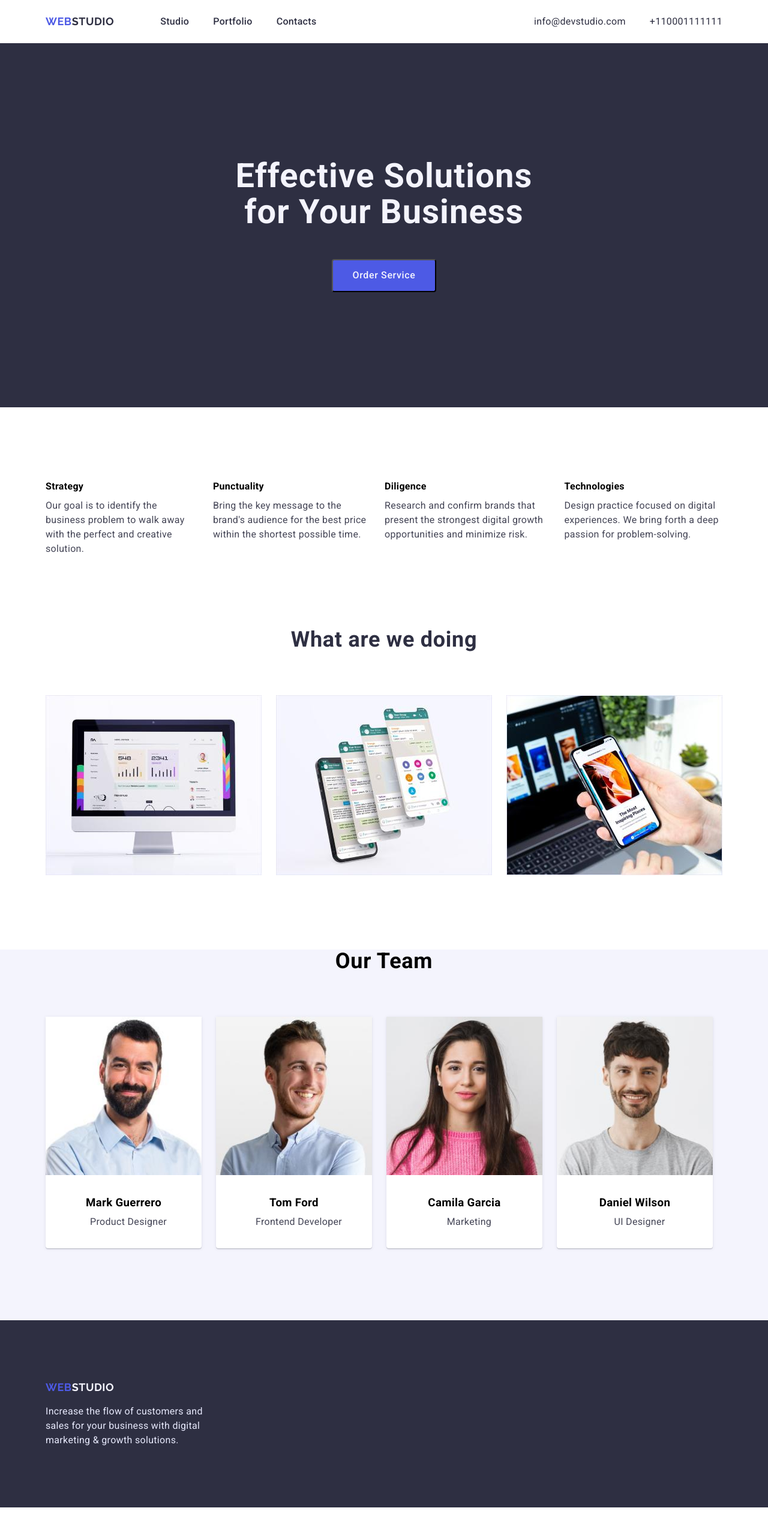
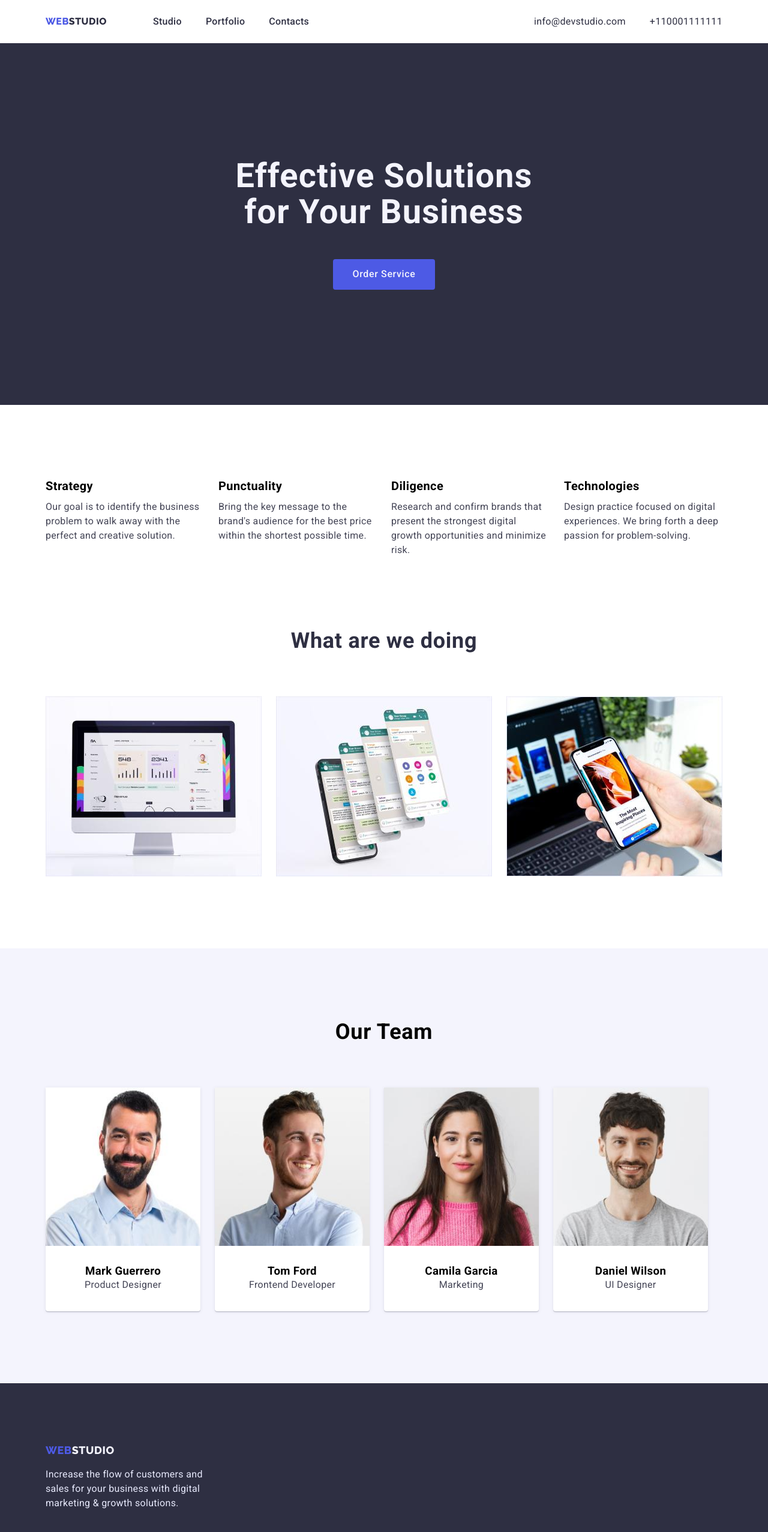
Before and after one commit to vadymtkach/goit-markup-hw-03, a plain HTML site: page index.html in a window 1280 px wide. Shown: the whole page at 60% size. Before the commit the page ends 2513 px from the top, so only its background shows below. Drawn offline with nearby package versions, Linux system fonts and the light colour scheme.

Commit message:
change-after-mentor

```diff
--- a/css/styles.css
+++ b/css/styles.css
@@ -52,6 +52,10 @@ p{
     line-height: 1.5;
     letter-spacing: 0.02em;
 }
+img{
+    display: block;
+    max-width: 100%;
+}
 
 
 
@@ -98,12 +102,11 @@ button{
 
     padding: 8px 16px;
 
-    padding-top: 96px;
-    padding-bottom: 72px;
 
 }
 .filters-item{
     margin-right: 24px;
+    margin-bottom: 72px;
 
 }
 .filters-item:last-child{
@@ -115,14 +118,20 @@ button{
 .hero{
     background-color: var(--navy-blue);
     text-align: center;
+
+    padding-top: 192px;
+    padding-bottom: 192px;
 }
-
+.our-mission{
+    padding-top: 120px;
+    padding-bottom: 120px;
+}
 
 .our-mission-tittle{
 
 
     font-weight: 700;
-    font-size: 16px;
+    font-size: 20px;
     line-height: 1.5;
     letter-spacing: 0.02em;
 
@@ -131,7 +140,7 @@ button{
 
 .header-logo{
     font-family: Raleway,sans-serif ;
-    font-size: 18px;
+    font-size: 16px;
     line-height: 1.33;
     text-decoration: none;
     color: var(--navy-blue);
@@ -139,8 +148,7 @@ button{
     font-weight: 800;
 
     margin-right: 77px;
-    padding-top: 24px;
-    padding-bottom: 24px;
+
 
 
 
@@ -150,6 +158,7 @@ button{
 
 .site-nav{
     display: flex;
+    align-items: center;
 
 }
 .main-nav{
@@ -236,7 +245,8 @@ button{
     min-width: 170px;
 
     text-align: center;
-    margin-bottom: 192px;
+    border: 0;
+
 
 
 }
@@ -249,13 +259,13 @@ button{
     font-size: 56px;
     line-height: 1.07;
 
-    padding-top: 192px;
-    padding-bottom: 48px;
+
 
     text-align: center;
     letter-spacing: 0.02em;
 
     color: var(--light-cloud);
+    margin-bottom: 48px;
 
 
 
@@ -278,19 +288,28 @@ button{
 
 
 }
+.portfolio{
+    padding-top: 96px;
+}
 
 .feauters-list{
     display: flex;
-    padding-bottom: 120px;
-    padding-top: 120px;
+
+
+
+
 
 }
 .list-item{
 
     margin-right: 24px;
+    flex-basis: calc(100% / 4 );
 }
 .list-item:last-child{
     margin-right: 0;
+}
+.what-we-do{
+    padding-bottom: 120px;
 }
 
 .what-wedo{
@@ -304,6 +323,7 @@ button{
     margin-bottom: 72px;
     text-align: center;
     padding-bottom: 0;
+    padding-top: 0;
 }
 .what-wedo-list{
     display: flex;
@@ -311,7 +331,7 @@ button{
 }
 .what-wedo-item{
     margin-right: 24px;
-    margin-bottom: 120px;
+
 }
 .what-wedo-item:last-child{
     margin-right: 0;
@@ -331,15 +351,20 @@ button{
 .our-team-list{
     display: flex;
 }
+.pro-card-content{
+    padding-top: 32px;
+    padding-bottom: 32px;
+    padding-left: 16px;
+
+    border: 0.5px solid #F4F4FD;
+}
 .our-mission-item{
     font-weight: 700;
-    font-size: 16px;
+    font-size: 20px;
     line-height: 1.5;
     letter-spacing: 0.02em;
 
-    margin-top: 32px;
-    margin-bottom: 8px;
-    margin-left: 16px;
+
     padding-right: auto;
 
 
@@ -347,7 +372,7 @@ button{
 
 }
 .card-text{
-    margin-left: 16px;
+
     padding-bottom: 0;
 }
 
@@ -355,32 +380,32 @@ button{
     background-color: var(--color-white);
 
     margin-right: 24px;
-    margin-bottom: 120px;
+
     border-radius: 0px 0px 4px 4px;
 
     flex-direction: column;
     box-shadow: 0px 1px 6px rgba(46, 47, 66, 0.08), 0px 1px 1px rgba(46, 47, 66, 0.16), 0px 2px 1px rgba(46, 47, 66, 0.08);
 }
-.card-name{
-    margin-top: 32px;
-
-    margin-bottom: 0;
+.team-content{
+    padding-top: 32px;
+    padding-bottom: 32px;
+    padding-right: 16px;
+    padding-left: 16px;
     text-align: center;
 }
-.card-text{
-    margin-bottom: 32px;
+
+
+.pro-card-text{
+
     margin-top: 8px;
-    text-align: center;
 
-}
-.pro-card-text{
-    margin-bottom: 32px;
-    margin-top: 8px;
-    margin-left: 16px;
 
 }
 .our-team{
     background-color: var(--light-cloud);
+
+    padding-top: 120px;
+    padding-bottom: 120px;
 }
 
 .project-cards{
@@ -403,7 +428,7 @@ button{
 
     margin-right: 24px;
     margin-bottom: 48px;
-    box-shadow: 0px 1px 6px rgba(46, 47, 66, 0.08);
+
 
 
 
@@ -419,7 +444,7 @@ button{
     letter-spacing: 0.03em;
     font-weight: 800;
 
-    padding-top: 100px;
+
     display: block;
     margin-bottom: 16px;
 
@@ -428,11 +453,19 @@ button{
 footer{
     background-color: var(--navy-blue);
 
+    padding-top: 100px;
+    display: block;
+
+    padding-bottom: 100px;
+
+
+
+
 }
 .footer-text{
     color: var(--accent-cornflower);
 
-    padding-bottom: 100px;
+
     display: block;
     width: 264px;
 }
--- a/index.html
+++ b/index.html
@@ -5,7 +5,7 @@
     <meta http-equiv="X-UA-Compatible" content="IE=edge">
     <meta name="viewport" content="width=device-width, initial-scale=1.0">
     <title>webstudio</title>
-    <link href="https://fonts.googleapis.com/css2?family=Raleway:wght@700&family=Roboto:wght@400;500;700;900&display=swap" rel="stylesheet">
+    <link href="https://fonts.googleapis.com/css2?family=Raleway:wght@800&family=Roboto:wght@400;500;700;900&display=swap" rel="stylesheet">
     <link rel="stylesheet" href="https://cdnjs.cloudflare.com/ajax/libs/modern-normalize/1.1.0/modern-normalize.min.css">
     <link rel="stylesheet" href="./css/styles.css">
 </head>
@@ -80,14 +80,14 @@
 
         </section>
 
-        <section>
+        <section class="what-we-do">
             <div class="container">
                 <h2 class="what-wedo">What are we doing</h2>
 
                 <ul class="what-wedo-list">
-                    <li class="what-wedo-item"><a href=""><img src="./images/wedo1.jpg" alt="computer" width="360"></a></li>
-                    <li class="what-wedo-item"><a href=""><img src="./images/wedo2.jpg" alt="phone" width="360"></a></li>
-                    <li class="what-wedo-item"><a href=""><img src="./images/wedo3.jpg" alt="computer and phone" width="360"></a></li>
+                    <li class="what-wedo-item"><img src="./images/wedo1.jpg" alt="computer" width="360"></li>
+                    <li class="what-wedo-item"><img src="./images/wedo2.jpg" alt="phone" width="360"></li>
+                    <li class="what-wedo-item"><img src="./images/wedo3.jpg" alt="computer and phone" width="360"></li>
                 </ul>
             </div>
 
@@ -104,25 +104,37 @@
                 <ul class="our-team-list">
                     <li class="our-team-item">
                         <img src="./images/mark.jpg" alt="mark" width="260" height="264">
+                        <div class="team-content">
                             <h3 class="card-name">Mark Guerrero</h3>
                             <p class="card-text">Product Designer</p>
+                        </div>
+
                     </li>
 
                     <li class="our-team-item">
                         <img src="./images/tom.jpg" alt="tom" width="260" height="264">
+                        <div class="team-content">
                             <h3 class="card-name">Tom Ford</h3>
                             <p class="card-text">Frontend Developer</p>
+                        </div>
+
                     </li>
 
                     <li class="our-team-item">
                         <img src="./images/camila.jpg" alt="Camilla" width="260" height="264">
+                        <div class="team-content">
                             <h3 class="card-name">Camila Garcia</h3>
                             <p class="card-text">Marketing</p>
+                        </div>
+
                     </li>
 
                     <li class="our-team-item"> <img src="./images/daniel.jpg" alt="daniel" width="260" height="264">
+                        <div class="team-content">
                             <h3 class="card-name">Daniel Wilson</h3>
                             <p class="card-text">UI Designer</p>
+                        </div>
+
                     </li>
                 </ul>
             </div>
@@ -138,8 +150,10 @@
 
     <footer>
         <div class="container">
+            <div class="footer-content">
                 <a class="footer-logo" href=""><span>WEB</span>STUDIO</a>
                 <p class="footer-text">Increase the flow of customers and sales for your business with digital marketing & growth solutions.</p>
+            </div>
         </div>
 
     </footer>
```
Also changed, not shown: portfolio.html (+22 -14 lines), images/procard2.jpg. Lines whose indentation alone changed are shown as unchanged.
